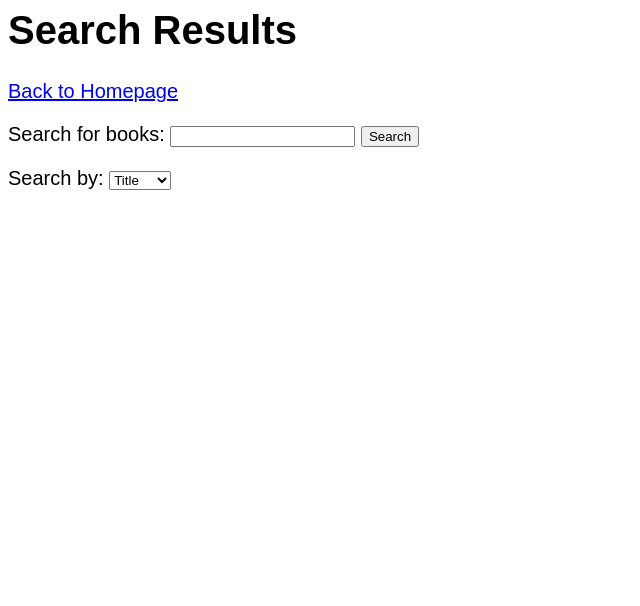
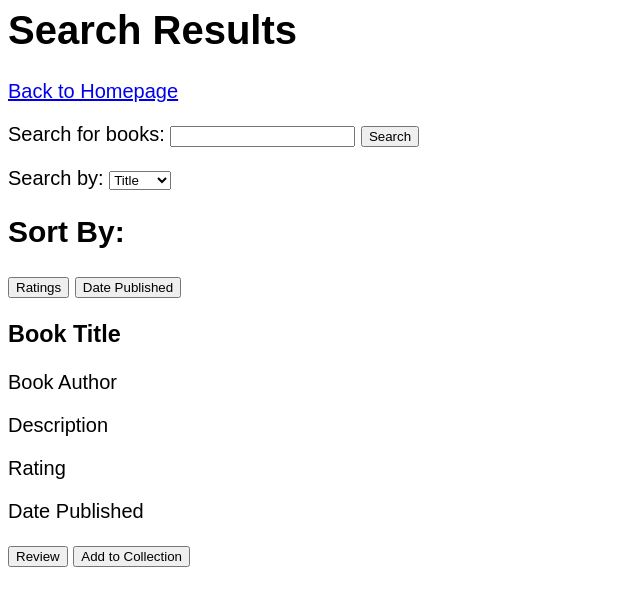
Before and after one commit to lindat03/book-tracker-app, a Flask app: template templates/search.html in a window 1280 px wide. Shown: the top 606 px of the page, without its empty margins (0-640 px from the left). Run offline with Flask 3, Linux system fonts and the light colour scheme; the template is opened without the code that fills it, so the values that code supplies are empty; parts of the project's set-up code (start-up, migrations or seed data) failed here and were passed over.

Commit message:
more html

```diff
--- a/server.py
+++ b/server.py
@@ -173,10 +173,15 @@ def index():
 #
 
 
-@app.route('/search', methods=['POST'])
+@app.route('/search')
 def search():
 
     return render_template("search.html")
+
+@app.route('/collection')
+def collection():
+
+    return render_template("collection.html")
 
 
 @app.route('/user')
--- a/templates/search.html
+++ b/templates/search.html
@@ -4,12 +4,17 @@
       font-size: 15pt;
       font-family: arial;
     }
+    .book-container{
+        border: 1mm;
+    }
   </style>
 
   <body>
+    <div class="header-div">
         <h1>Search Results</h1>
         <p><a href="/">Back to Homepage</a></p>
-
+    </div>
+    <div class="search-bar-div">
         <form action="/search">
             <p>
               Search for books: <input type="text" name="name" />
@@ -23,5 +28,22 @@
               </select>
             </p>
         </form>
+        <h2>Sort By:</h2>
+        <button type="button">Ratings</button>
+        <button type="button">Date Published</button>
+    </div>
+    <div class="search-results-div">
+        <div class="book-container">
+            <h3 class="book-title">
+              Book Title
+            </h3>
+            <p class="book-author">Book Author</p>
+            <p class="book-description">Description</p>
+            <p class="book-rating">Rating</p>
+            <p class="book-publish-date">Date Published</p>
+            <button>Review</button>
+            <button>Add to Collection</button>
+          </div>
+    </div>
   </body>
 </html>
```
Also changed, not shown: templates/book.html (+24 -0 lines), templates/collection.html (+40 -0 lines), templates/index.html (+12 -1 lines), templates/user.html (+11 -2 lines). Lines whose indentation alone changed are shown as unchanged.
